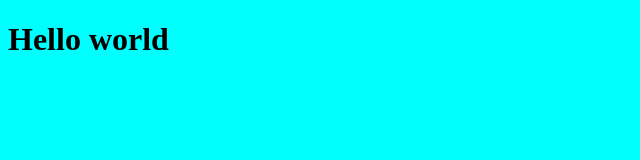
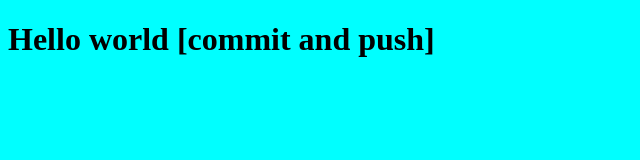
Before and after one commit to prantasujoy/get_crash, a plain HTML site: page index.html in a window 1280 px wide. Shown: the whole page, without its empty margins (0-640 px from the left). Drawn offline with Linux system fonts and the light colour scheme.

Commit message:
h1 changed

```diff
--- a/index.html
+++ b/index.html
@@ -8,6 +8,6 @@
     <title>Document</title>
 </head>
 <body>
-    <h1>Hello world</h1>
+    <h1>Hello  world [commit and push]</h1>
 </body>
 </html>
```
